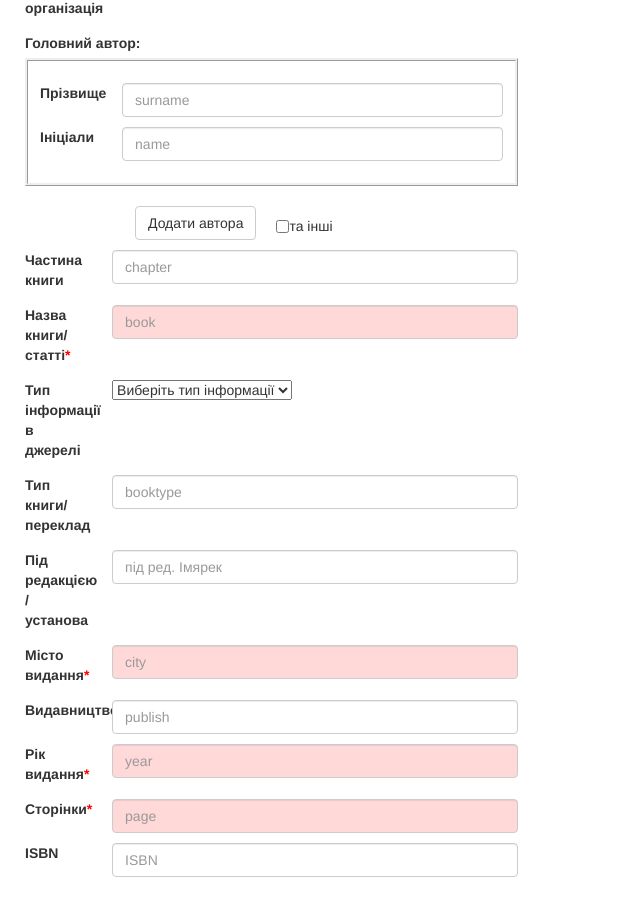
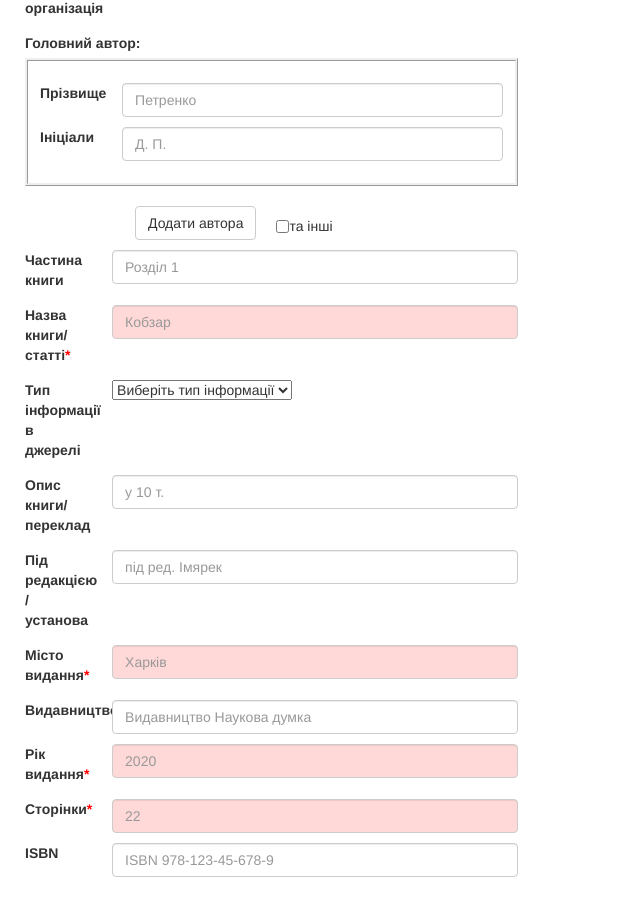
Before and after one commit to Boroshno/reference-generator, an Angular app: page / in a window 1280 px wide. Shown: the part 137-1052 px from the top of the page, without its empty margins (0-640 px from the left). Built offline with nearby package versions, Linux system fonts and the light colour scheme.

Commit message:
v1.2.2.1 placeholders changed

```diff
--- a/src/app/app.component.html
+++ b/src/app/app.component.html
@@ -14,7 +14,7 @@
                     <label for="isOrgAuth" class="col-form-label">Автором є організація</label>
                 </div>
                 <div style="float: left; margin-left: 20px; margin-top: 20px;">
-                    <input type="checkbox" formControlName="isOrgAuth" class="checkbox"  style="float: left;" id="isOrgAuth" placeholder="isOrgAuth" name="isOrgAuth"/>
+                    <input type="checkbox" formControlName="isOrgAuth" class="checkbox"  style="float: left;" id="isOrgAuth" name="isOrgAuth"/>
                 </div>
             </div>
             <div *ngIf="!showAuthorNamesInput">
@@ -25,7 +25,7 @@
                             <label for="inputMainSurname" class="col-form-label">Прізвище</label>
                         </div>
                         <div class="col-sm-10">
-                            <input formControlName="surname" class="form-control" id="inputMainSurname" placeholder="surname" name="mainAuthor.surname">
+                            <input formControlName="surname" class="form-control" id="inputMainSurname" placeholder="Петренко" name="mainAuthor.surname">
                         </div>
                     </div>
                     <div class="form-group row form-group-padding">
@@ -33,7 +33,7 @@
                             <label for="inputMainName" class="col-form-label">Ініціали</label>
                         </div>
                         <div class="col-sm-10">
-                            <input formControlName="name" class="form-control" id="inputMainName" placeholder="name" name="mainAuthor.name">
+                            <input formControlName="name" class="form-control" id="inputMainName" placeholder="Д. П." name="mainAuthor.name">
                         </div>
                     </div>
                 </div>
@@ -47,7 +47,7 @@
                                         <label for="inputSurname" class="col-form-label">Прізвище</label>
                                     </div>
                                     <div class="col-sm-10">
-                                        <input formControlName="surname" class="form-control" id="inputSurname" placeholder="surname" name="surname">
+                                        <input formControlName="surname" class="form-control" id="inputSurname" placeholder="Однороженко" name="surname">
                                     </div>
                                 </div>
                                 <div class="form-group row form-group-padding">
@@ -55,7 +55,7 @@
                                         <label for="inputName" class="col-form-label">Ініціали</label>
                                     </div>
                                     <div class="col-sm-10">
-                                        <input formControlName="name" class="form-control" id="inputName" placeholder="name" name="name">
+                                        <input formControlName="name" class="form-control" id="inputName" placeholder="В. І." name="name">
                                     </div>
                                 </div>
                                 <button class="btn  btn-danger btn-sm rounded-0 authorbtn" (click)="deleteAdditionalAuthors(i)">Видалити</button>
@@ -66,7 +66,7 @@
                 <div class="form-group row form-group-padding">
                     <button class="btn btn-default authorbtn" (click)="addAdditionalAuthors()" style="float: left;">Додати автора</button>
                     <div style="float: left; margin-left: 20px; margin-top: 20px;">
-                        <input type="checkbox" formControlName="other" class="checkbox"  style="float: left;" id="inputOther" placeholder="other" name="otehr"/>  та інші
+                        <input type="checkbox" formControlName="other" class="checkbox"  style="float: left;" id="inputOther" name="otehr"/>  та інші
                     </div>
                 </div>
             </div>
@@ -76,7 +76,7 @@
                         <label for="orgAuthor" class="col-form-label">Організація як автор</label>
                     </div>
                     <div class="col-sm-10">
-                        <input formControlName="orgAuthor" class="form-control" id="orgAuthor" placeholder="orgAuthor" name="orgAuthor">
+                        <input formControlName="orgAuthor" class="form-control" id="orgAuthor" placeholder="Інститут низьких температур" name="orgAuthor">
                     </div>
                 </div>
             </div>
@@ -85,7 +85,7 @@
                     <label for="inputChapter" class="col-form-label">Частина книги</label>
                 </div>
                 <div class="col-sm-10">
-                    <input formControlName="chapter" class="form-control" id="inputChapter" placeholder="chapter" name="chapter">
+                    <input formControlName="chapter" class="form-control" id="inputChapter" placeholder="Розділ 1" name="chapter">
                 </div>
             </div>
             <div class="form-group row form-group-padding">
@@ -93,7 +93,7 @@
                     <label for="inputBook" class="col-form-label">Назва книги/статті<span class="red-star">*</span></label>
                 </div>
                 <div class="col-sm-10">
-                    <input formControlName="book" class="form-control" id="inputBook" placeholder="book" name="book" required>
+                    <input formControlName="book" class="form-control" id="inputBook" placeholder="Кобзар" name="book" required>
                 </div>
             </div>
             <div class="form-group row form-group-padding">
@@ -112,10 +112,10 @@
             </div>
             <div class="form-group row form-group-padding">
                 <div class="col-sm-2">
-                    <label for="inputBookType" class="col-form-label">Тип книги/переклад</label>
+                    <label for="inputBookType" class="col-form-label">Опис книги/переклад</label>
                 </div>
                 <div class="col-sm-10">
-                    <input formControlName="bookType" class="form-control" id="inputBookType" placeholder="booktype" name="booktype">
+                    <input formControlName="bookType" class="form-control" id="inputBookType" placeholder="у 10 т." name="booktype">
                 </div>
             </div>
             <div class="form-group row form-group-padding">
@@ -131,7 +131,7 @@
                     <label for="inputCity" class="col-form-label">Місто видання<span class="red-star">*</span></label>
                 </div>
                 <div class="col-sm-10">
-                    <input formControlName="city" class="form-control" id="inputCity" placeholder="city" name="city">
+                    <input formControlName="city" class="form-control" id="inputCity" placeholder="Харків" name="city">
                 </div>
             </div>
             <div class="form-group row form-group-padding">
@@ -139,7 +139,7 @@
                     <label for="inputPublish" class="col-form-label">Видавництво<span class="red-star">*</span></label>
                 </div>
                 <div class="col-sm-10">
-                    <input formControlName="publish" class="form-control" id="inputPublish" placeholder="publish" name="publish">
+                    <input formControlName="publish" class="form-control" id="inputPublish" placeholder="Видавництво Наукова думка" name="publish">
                 </div>
             </div>
             <div class="form-group row form-group-padding">
@@ -147,7 +147,7 @@
                     <label for="inputYear" class="col-form-label">Рік видання<span class="red-star">*</span></label>
                 </div>
                 <div class="col-sm-10">
-                    <input formControlName="year" class="form-control" id="inputYear" placeholder="year" name="year">
+                    <input formControlName="year" class="form-control" id="inputYear" placeholder="2020" name="year">
                 </div>
             </div>
             <div class="form-group row form-group-padding">
@@ -155,7 +155,7 @@
                     <label for="inputPage" class="col-form-label">Сторінки<span class="red-star">*</span></label>
                 </div>
                 <div class="col-sm-10">
-                    <input formControlName="page" class="form-control" id="inputPage" placeholder="page" name="page">
+                    <input formControlName="page" class="form-control" id="inputPage" placeholder="22" name="page">
                 </div>
             </div>
             <div class="form-group row form-group-padding">
@@ -163,7 +163,7 @@
                     <label for="inputISBN" class="col-form-label">ISBN</label>
                 </div>
                 <div class="col-sm-10">
-                    <input formControlName="ISBN" class="form-control" id="inputISBN" placeholder="ISBN" name="ISBN">
+                    <input formControlName="ISBN" class="form-control" id="inputISBN" placeholder="ISBN 978-123-45-678-9" name="ISBN">
                 </div>
             </div>
          </form>
```
